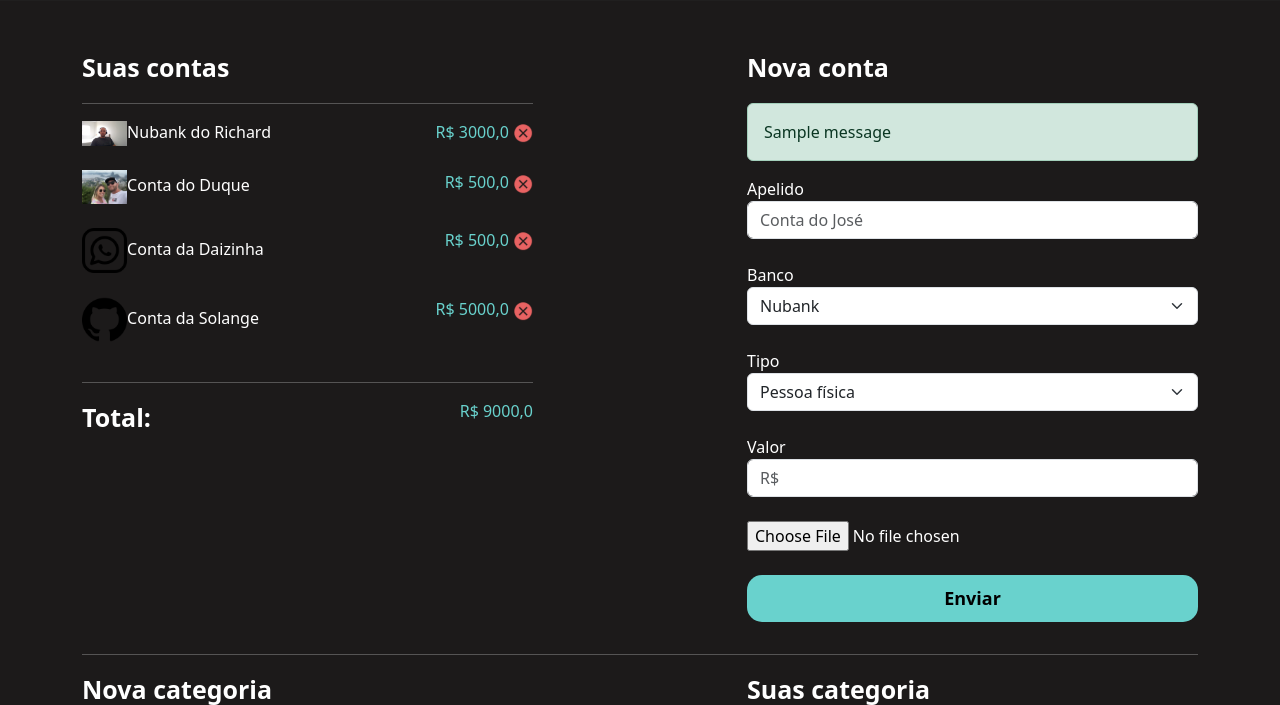
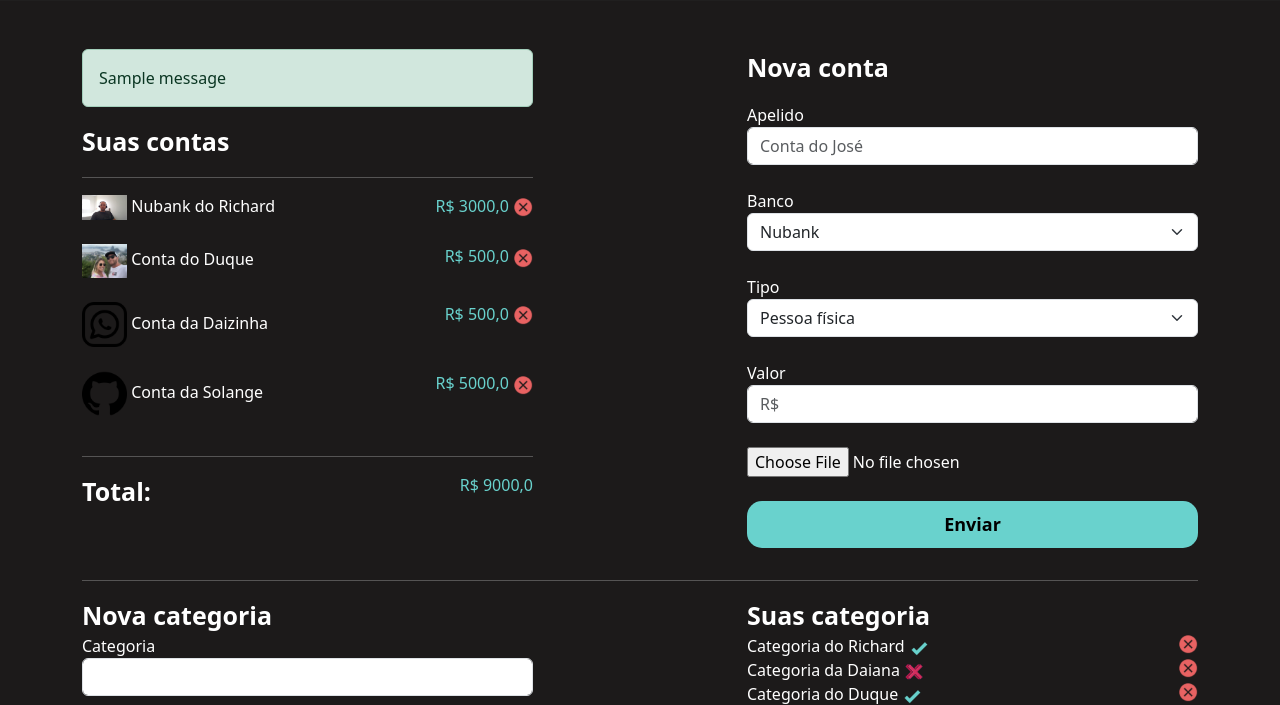
Before and after one commit to RichardMoliner/WalletExamplePSW, a Django app: page /perfil/gerenciar/ in a window 1280 px wide. Shown: the part 55-760 px from the top of the page. Run offline with Django 4.2, Linux system fonts and the light colour scheme; data comes from the database, SQL or seed files in the repository; both versions use the stored data as it was after the commit; one stand-in notice (Sample message) is shown.

Commit message:
Finalização da primeira parte do projeto

```diff
--- a/perfil/templates/gerenciar.html
+++ b/perfil/templates/gerenciar.html
@@ -1,34 +1,44 @@
-{% extends 'bases/base.html' %}
-{% load static %}
-{% block 'head' %}
+{% extends 'bases/base.html' %} {% load static %} {% block 'head' %}
 
-    <link href="{% static 'perfil/css/home.css' %}" rel="stylesheet">
-    <link href="{% static 'perfil/css/gerenciar.css' %}" rel="stylesheet">
+<link href="{% static 'perfil/css/home.css' %}" rel="stylesheet" />
+<link href="{% static 'perfil/css/gerenciar.css' %}" rel="stylesheet" />
 
 {% endblock %}
-
 {% block 'body' %}
-    <br>
-    <br>
+<br />
+<br />
 <div class="container">
   <div class="row">
     <div class="col-md-5">
+      {% if messages %}
+        {% for message in messages %}
+            <div class="alert {{ message.tags }}">{{ message }}</div>
+        {% endfor %}
+      {% endif %}
       <p class="fonte-destaque">Suas contas</p>
 
-                <hr>
+      <hr />
 
       <div class="contas">
-
         {% for conta in contas %}
             <div class="lista-contas-main">
-                            <span><img width="10%" src="{{conta.icone.url}}">{{conta.apelido}}</span>
-                            <span class="total-conta positivo ">R$ {{conta.valor}} <a href="#"><img src="{% static 'perfil/img/exit.png' %}" width="20"></a></span>
+            <span
+                ><img
+                width="10%"
+                src="{{conta.icone.url}}"
+                /> {{conta.apelido}}</span
+            >
+            <span class="total-conta positivo"
+                >R$ {{conta.valor}}
+                <a href="/perfil/deletar_banco/{{conta.id}}"
+                ><img src="{% static 'perfil/img/exit.png' %}" width="20" /></a
+            ></span>
             </div>
-                        <br>
+            <br />
         {% endfor %}
       </div>
 
-                <hr>
+      <hr />
       <span class="fonte-destaque">Total:</span>
       <span class="positivo total-conta font-destaque">R$ {{total_conta}}</span>
     </div>
@@ -37,73 +47,98 @@
 
     <div class="col-md-5">
       <p class="fonte-destaque">Nova conta</p>
-                {% if messages %}
-                    {% for message in messages %}
-                        <div class="alert {{ message.tags }}">{{ message }}</div>
-                    {% endfor %}
-                {% endif %}
 
-                <form action="{% url 'cadastrar_banco' %}" method="POST" enctype ="multipart/form-data">{% csrf_token %}
+      <form
+        action="{% url 'cadastrar_banco' %}"
+        method="POST"
+        enctype="multipart/form-data">
+        {% csrf_token %}
         <label>Apelido</label>
-                    <input type="text" name="apelido" class="form-control" placeholder="Conta do José">
-                    <br>
+        <input
+          type="text"
+          name="apelido"
+          class="form-control"
+          placeholder="Conta do José"/>
+        <br />
         <label>Banco</label>
         <select name="banco" class="form-select">
           <option value="NU">Nubank</option>
         </select>
-                    <br>
+        <br />
         <label>Tipo</label>
         <select name="tipo" class="form-select">
           <option value="PF">Pessoa física</option>
           <option value="PJ">Pessoa jurídica</option>
         </select>
-                    <br>
+        <br />
         <label>Valor</label>
-                    <input type="number" name="valor" class="form-control" placeholder="R$">
-                    <br>
-                    <input type="file" placeholder="Ícone" name="icone" required>
-                    <br>
-                    <br>
-                    <input style="width: 100%" type="submit" class="botao-principal" value="Enviar">
+        <input
+          type="number"
+          name="valor"
+          class="form-control"
+          placeholder="R$"/>
+        <br />
+        <input type="file" placeholder="Ícone" name="icone" required />
+        <br />
+        <br />
+        <input
+          style="width: 100%"
+          type="submit"
+          class="botao-principal"
+          value="Enviar" />
       </form>
     </div>
   </div>
 
-        <hr>
+  <hr />
 
   <div class="row">
     <div class="col-md-5">
       <span class="fonte-destaque">Nova categoria</span>
 
-                <form action="" method="POST">
+      <form action="{% url 'cadastrar_categoria' %}" method="POST">
+        {% csrf_token %}
         <label>Categoria</label>
-                    <input type="text" name="categoria" class="form-control">
-                    <br>
+        <input type="text" name="categoria" class="form-control" required/>
+        <br />
 
-                    <input type="checkbox" name="essencial" value="essencial"><label class="positivo">&nbspEssencial</label>
-                    <br>
-                    <br>
-                    <input style="width: 100%" type="submit" class="botao-principal" value="Adicionar">
+        <input type="checkbox" name="essencial" value="essencial" />
+        <label class="positivo">&nbspEssencial</label>
+        <br />
+        <br />
+        <input
+          style="width: 100%"
+          type="submit"
+          class="botao-principal"
+          value="Adicionar"/>
       </form>
     </div>
 
-            <div class="col-md-2">
-            </div>
+    <div class="col-md-2"></div>
 
     <div class="col-md-5">
       <span class="fonte-destaque">Suas categoria</span>
-                <br>
+      <br />
       <div class="contas">
-
-
+        {% if categorias %}
+            {% for categoria in categorias %}
                 <div class="lista-contas-main">
-                            <span>Lazer</span>
-
-                            <span class="total-conta"><a href="#"><img src="#"></a></span>
+                <span>{{categoria.categoria}}</span>
+                {% if categoria.essencial %}
+                    <a href="/perfil/alterar_categoria/{{categoria.id}}"><img src="{% static 'perfil/img/check.png' %}" width="20" /></a>
+                {% else %}
+                    <a href="/perfil/alterar_categoria/{{categoria.id}}"><img src="{% static 'perfil/img/fechar.png' %}" width="20" /></a>
+                {% endif %}
+                <span class="total-conta">
+                <a href="/perfil/deletar_categoria/{{categoria.id}}">
+                <img src="{% static 'perfil/img/exit.png' %}" width="20"/></a>
+                </span>
                 </div>
-                        <br>
-
-
+            {% endfor %}
+        {% else %}
+            <h7>Você não possui categorias cadastradas =(</h7>
+        {% endif %}
+        <br />
       </div>
     </div>
   </div>
--- a/perfil/urls.py
+++ b/perfil/urls.py
@@ -4,5 +4,9 @@ from . import views
 urlpatterns = [
   path('home/', views.home, name="home"),
   path('gerenciar/', views.gerenciar, name="gerenciar"),
-  path('cadastrar_banco', views.cadastrar_banco, name="cadastrar_banco")
+  path('cadastrar_banco', views.cadastrar_banco, name="cadastrar_banco"),
+  path('deletar_banco/<int:id>', views.deletar_banco, name="deletar_banco"),
+  path('cadastrar_categoria', views.cadastrar_categoria, name="cadastrar_categoria"),
+  path('deletar_categoria/<int:id>', views.deletar_categoria, name="deletar_categoria"),
+  path('alterar_categoria/<int:id>', views.alterar_categoria, name="alterar_categoria"),
 ]
--- /dev/null
+++ b/perfil/utils.py
@@ -0,0 +1,9 @@
+from .models import Conta
+
+def calcular_saldo(conta, valor):
+    contas = Conta.objects.all()
+    saldo_atual = 0
+
+    for conta in contas:
+        saldo_atual += conta.valor
+    return saldo_atual
--- a/perfil/views.py
+++ b/perfil/views.py
@@ -1,22 +1,32 @@
 from django.shortcuts import render, redirect
-from .models import Conta
+from .models import Conta, Categoria
 from django.contrib import messages
 from django.contrib.messages import constants
+from .utils import calcular_saldo
 
 # Create your views here.
+
 def home(request):
-  return render(request, 'home.html')
+  contas = Conta.objects.all()
+  categorias = Categoria.objects.all()
+
+  total_conta = calcular_saldo(contas, 'valor')
+
+  return render(request, 'home.html',
+                {'contas': contas,
+                 'categoria': categorias,
+                 'total_conta': total_conta})
 
 def gerenciar(request):
   contas = Conta.objects.all()
-  total_conta = 0
+  categorias = Categoria.objects.all()
 
-  for conta in contas:
-    total_conta += conta.valor
+  total_conta = calcular_saldo(contas, 'valor')
 
   return render(request, 'gerenciar.html',
                 {'contas': contas,
-                 'total_conta': total_conta})
+                 'total_conta': total_conta,
+                 'categorias': categorias})
 
 def cadastrar_banco(request):
   apelido = request.POST.get('apelido')
@@ -42,3 +52,41 @@ def cadastrar_banco(request):
 
   messages.add_message(request, constants.SUCCESS, 'Conta cadastrada com sucesso!')
   return redirect('/perfil/gerenciar/')
+
+def deletar_banco(request, id):
+    conta = Conta.objects.get(id=id)
+    conta.delete()
+
+    messages.add_message(request, constants.SUCCESS, 'Conta removida com sucesso')
+    return redirect('/perfil/gerenciar/')
+
+def cadastrar_categoria(request):
+
+  nome = request.POST.get('categoria')
+  essencial = bool(request.POST.get('essencial'))
+
+  categoria = Categoria(
+    categoria=nome,
+    essencial=essencial
+  )
+
+  categoria.save()
+
+  messages.add_message(request, constants.SUCCESS, 'Categoria cadastrada com sucesso!')
+
+  return redirect('/perfil/gerenciar/')
+
+def deletar_categoria(request, id):
+  categoria = Categoria.objects.get(id=id)
+  categoria.delete()
+
+  messages.add_message(request, constants.SUCCESS, 'Categoria removida com sucesso')
+  return redirect('/perfil/gerenciar/')
+
+def alterar_categoria(request, id):
+  categoria = Categoria.objects.get(id=id)
+  categoria.essencial = not categoria.essencial
+  categoria.save()
+
+  messages.add_message(request, constants.SUCCESS, 'Categoria alterada com sucesso')
+  return redirect('/perfil/gerenciar/')
```
Also changed, not shown: perfil/templates/home.html (+8 -6 lines), db.sqlite3, media/icones/github.png (added), media/icones/image_50445569.JPG (added), media/icones/whatsapp.png (added), templates/static/perfil/img/fechar.png (added). Lines whose indentation alone changed are shown as unchanged.
